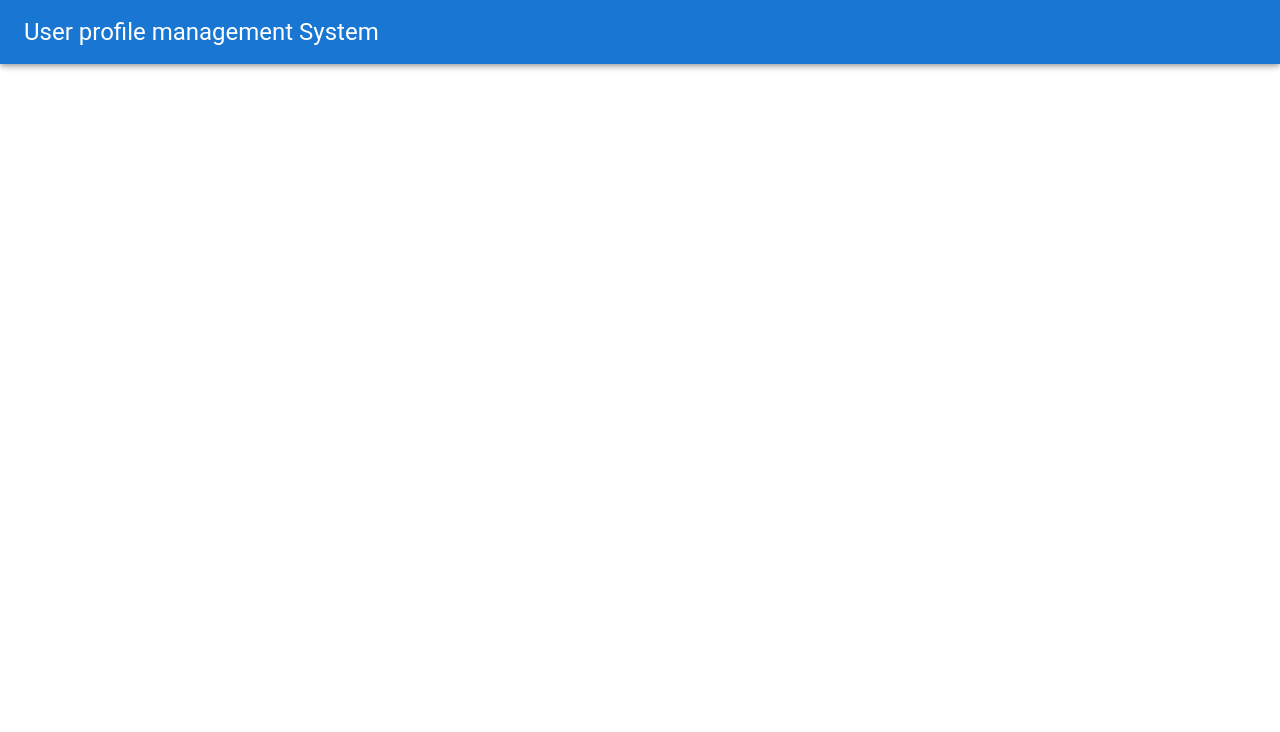
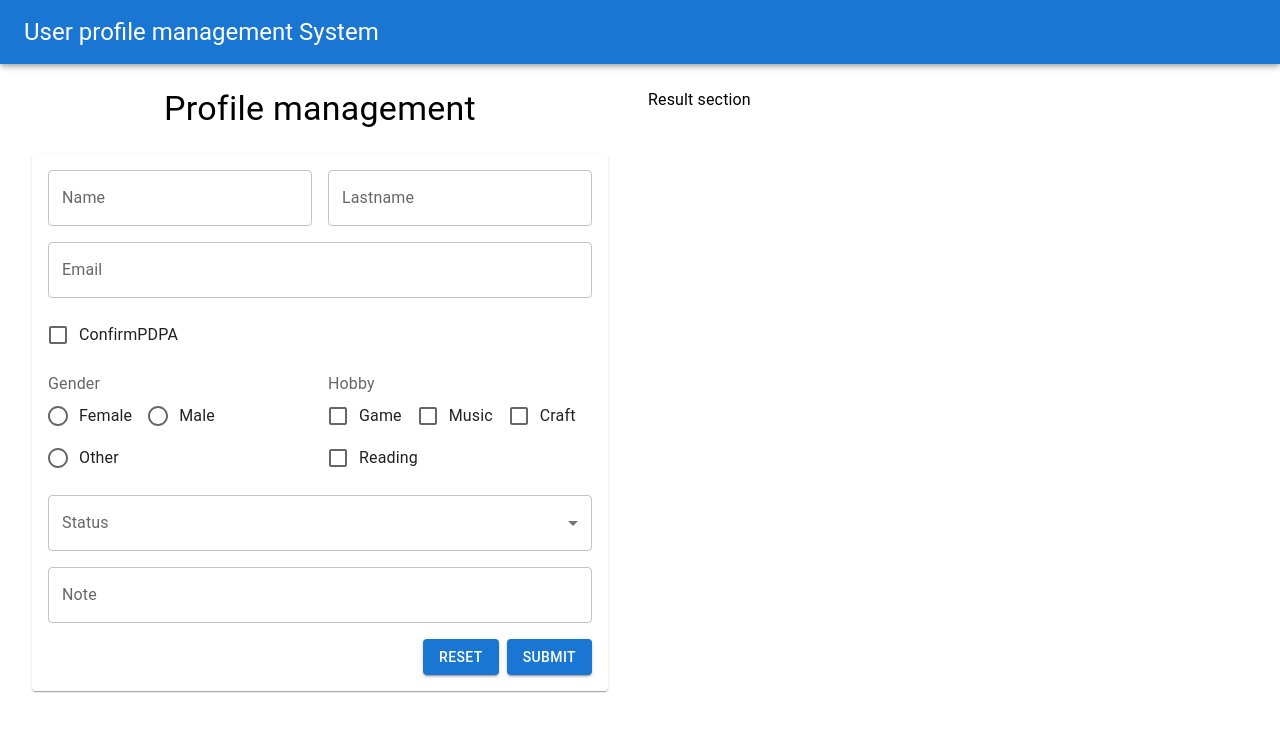
Before and after one commit to MethasakTKL/User-profile-management-Form, a Next.js app: page / in a window 1280 px wide. Shown: the top 732 px of the page. Built offline with nearby package versions, Linux system fonts and the light colour scheme.

Commit message:
Create Profile Management Form

```diff
--- /dev/null
+++ b/src/app/components/profileform.tsx
@@ -0,0 +1,119 @@
+import {
+  Box,
+  Button,
+  Checkbox,
+  FormControl,
+  FormControlLabel,
+  FormLabel,
+  InputLabel,
+  MenuItem,
+  Paper,
+  Radio,
+  RadioGroup,
+  Select,
+  Stack,
+  TextField,
+  Typography,
+} from "@mui/material";
+import Grid from "@mui/material/Grid2";
+
+export default function ProfileForm() {
+  return (
+    <Box>
+      <Typography variant="h4" sx={{ textAlign: "center" }}>
+        Profile management
+      </Typography>
+
+      <Paper sx={{ margin: 3, padding: 2 }}>
+        <Grid container spacing={2}>
+          <Grid size={6}>
+            <TextField fullWidth id="name" label="Name" variant="outlined" />
+          </Grid>
+          <Grid size={6}>
+            <TextField
+              fullWidth
+              id="lastname"
+              label="Lastname"
+              variant="outlined"
+            />
+          </Grid>
+          <Grid size={12}>
+            <TextField fullWidth id="email" label="Email" variant="outlined" />{" "}
+          </Grid>
+          <Grid size={12}>
+            <FormControlLabel control={<Checkbox />} label="ConfirmPDPA" />
+          </Grid>
+
+          <Grid size={6}>
+            <FormControl>
+              <FormLabel>Gender</FormLabel>
+              <RadioGroup row name="gender-radio-buttons-group">
+                <FormControlLabel
+                  value="female"
+                  control={<Radio />}
+                  label="Female"
+                />
+                <FormControlLabel
+                  value="male"
+                  control={<Radio />}
+                  label="Male"
+                />
+                <FormControlLabel
+                  value="other"
+                  control={<Radio />}
+                  label="Other"
+                />
+              </RadioGroup>
+            </FormControl>
+          </Grid>
+          <Grid size={6}>
+            <FormControl>
+              <FormLabel>Hobby</FormLabel>
+              <RadioGroup row name="gender-radio-buttons-group">
+                <FormControlLabel
+                  value="Game"
+                  control={<Checkbox />}
+                  label="Game"
+                />
+                <FormControlLabel
+                  value="Music"
+                  control={<Checkbox />}
+                  label="Music"
+                />
+                <FormControlLabel
+                  value="Craft"
+                  control={<Checkbox />}
+                  label="Craft"
+                />
+                <FormControlLabel
+                  value="Reading"
+                  control={<Checkbox />}
+                  label="Reading"
+                />
+              </RadioGroup>
+            </FormControl>
+          </Grid>
+          <Grid size={12}>
+            <FormControl fullWidth>
+              <InputLabel>Status</InputLabel>
+              <Select label="Status">
+                <MenuItem value={"Single"}>Single</MenuItem>
+                <MenuItem value={"Married"}>Married</MenuItem>
+                <MenuItem value={"Divorce"}>Divorce</MenuItem>
+              </Select>
+            </FormControl>
+          </Grid>
+          <Grid size={12}>
+            <TextField fullWidth id="note" label="Note" variant="outlined" />
+          </Grid>
+          <Grid container size={12} sx={{justifyContent:'flex-end'}}>
+            <Stack spacing={1} direction="row">
+              <Button variant="contained">Reset</Button>
+              <Button variant="contained">Submit</Button>
+            </Stack>
+          </Grid>
+        </Grid>
+      </Paper>
+    </Box>
+  );
+}
--- /dev/null
+++ b/src/app/components/resultform.tsx
@@ -0,0 +1,9 @@
+import { Box, Typography } from "@mui/material";
+
+export default function ResultForm() {
+  return (
+    <Box>
+      <Typography>Result section</Typography>
+    </Box>
+  );
+}
--- a/src/app/page.tsx
+++ b/src/app/page.tsx
@@ -1,10 +1,22 @@
 import { Box } from "@mui/material";
-
+import Grid from "@mui/material/Grid2";
 //Import Components
 import PageAppBar from "./components/pageappbar";
+import ProfileForm from "./components/profileform";
+import ResultForm from "./components/resultform";
 
 export default function Home() {
-  return <Box>
-    <PageAppBar/>
-  </Box>;
+  return (
+    <Box>
+      <PageAppBar />
+      <Grid container spacing={2} paddingTop={10}>
+        <Grid size={6}>
+          <ProfileForm />
+        </Grid>
+        <Grid size={6}>
+          <ResultForm />
+        </Grid>
+      </Grid>
+    </Box>
+  );
 }
```
